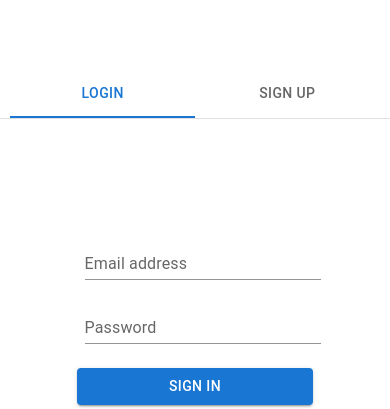
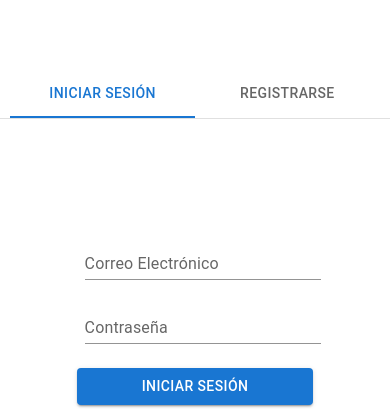
Before and after one commit to Andyfer004/Proyecto_Software_Frontend, a React Native app: screen /login in a window 390 px wide. Shown: the part 435-844 px from the top of the page. Built offline with nearby package versions, Linux system fonts and the light colour scheme.

Commit message:
Se elimino footer del login

```diff
--- a/src/common/GlobalLayout.tsx
+++ b/src/common/GlobalLayout.tsx
@@ -3,20 +3,19 @@ import { View, StyleSheet, ScrollView } from 'react-native';
 import Header from './Header';
 import Footer from './Footer';
 
-// Definición de la interfaz para las props de GlobalLayout
 interface GlobalLayoutProps {
   children: React.ReactNode;
+  hideFooter?: boolean; // Agregamos la prop hideFooter
 }
 
-const GlobalLayout: React.FC<GlobalLayoutProps> = ({ children }) => {
+const GlobalLayout: React.FC<GlobalLayoutProps> = ({ children, hideFooter }) => {
   return (
     <View style={styles.container}>
-        <ScrollView style={styles.scrollView} contentContainerStyle={styles.contentContainer}>
-            <Header />
-            <View style={styles.content}>{children}</View>
-            <Footer />
-        </ScrollView>
-
+      <ScrollView style={styles.scrollView} contentContainerStyle={styles.contentContainer}>
+        <Header />
+        <View style={styles.content}>{children}</View>
+        {!hideFooter && <Footer />} {/* Footer solo se muestra si hideFooter es false o undefined */}
+      </ScrollView>
     </View>
   );
 };
@@ -28,8 +27,8 @@ const styles = StyleSheet.create({
   },
   content: {
     flex: 1,
-    width:"100%",
-    height:"100%"
+    width: "100%",
+    height: "100%"
   },
   scrollView: {
     width: '100%',
--- a/src/views/Login.tsx
+++ b/src/views/Login.tsx
@@ -6,61 +6,33 @@ import Tabs from '@mui/material/Tabs';
 import Tab from '@mui/material/Tab';
 import GlobalLayout from '../../src/common/GlobalLayout';
 import RegisterScreen from './Register';
-import api from '../api';
 import NotificationService from '../common/AlertNotification';
-import ServiceToken from '../common/ServiceToken';
 import { Platform } from 'react-native';
 import { useNavigation } from '@react-navigation/native';
 import { useNavigate } from 'react-router-dom';
-import { getProfiles } from '../api/profileApi';
 
 const Login: React.FC = () => {
   const [value, setValue] = useState(0);
   const [email, setEmail] = useState('');
   const [password, setPassword] = useState('');
-  const [loadingProfiles, setLoadingProfiles] = useState(false);
 
   const navigation: any = Platform.OS === 'web' ? useNavigate() : useNavigation();
 
-  const handleLogin = async () => {
-    try {
-      const credentials = { email, password };
-      const response = await api.post("/login", credentials);
+  const handleLogin = () => {
+    const hardcodedEmail = "usuario@ejemplo.com";
+    const hardcodedPassword = "contraseña123";
 
-      if (response.data.user) {
-        NotificationService.success(response.data.message);
-        ServiceToken.saveToken(response.data.token);
-        localStorage.setItem("user", JSON.stringify(response.data.user));
+    if (email === hardcodedEmail && password === hardcodedPassword) {
+      NotificationService.success("Inicio de sesión exitoso");
+      localStorage.setItem("user", JSON.stringify({ email }));
 
-        await handleFetchProfiles();
-
-        if (Platform.OS === 'web') {
-          navigation('/home');
-        } else if (typeof navigation.navigate === 'function') {
-          navigation.navigate("home" as never);
-        }
+      if (Platform.OS === 'web') {
+        navigation('/home');
+      } else if (typeof navigation.navigate === 'function') {
+        navigation.navigate("home" as never);
       }
-    } catch (error: any) {
-      console.error('Error en el login:', error);
-      NotificationService.handleErrors(error.response);
-    }
-  };
-
-  const handleFetchProfiles = async () => {
-    setLoadingProfiles(true);
-    try {
-      const profiles = await getProfiles();
-
-      if (profiles && profiles.length > 0) {
-        const firstProfile = profiles[0];
-        localStorage.setItem('selectedProfile', firstProfile.id.toString());
-        NotificationService.success(`Perfil ${firstProfile.name} seleccionado`);
-      }
-    } catch (error) {
-      console.error('Error al obtener los perfiles:', error);
-      NotificationService.error('Error al obtener los perfiles');
-    } finally {
-      setLoadingProfiles(false);
+    } else {
+      NotificationService.error("Correo electrónico o contraseña incorrectos");
     }
   };
 
@@ -69,10 +41,10 @@ const Login: React.FC = () => {
   };
 
   return (
-    <GlobalLayout>
+    <GlobalLayout hideFooter> {/* Pasamos hideFooter para ocultar el footer */}
       <Box sx={{ height: "100vh" }} className="row justify-content-center align-items-center">
-        <Box sx={{ display: 'flex', justifyContent: 'center', mb: 2 }}> {/* Removed borderBottom here */}
-          <img src={'assets/logo1.png'} alt="Logo" style={{ width: '450px', height: 'auto' }} /> {/* Increased width */}
+        <Box sx={{ display: 'flex', justifyContent: 'center', mb: 2 }}>
+          <img src={'assets/logo1.png'} alt="Logo" style={{ width: '450px', height: 'auto' }} />
         </Box>
         <Box sx={{ width: '95%', borderBottom: 1, borderColor: 'divider' }}>
           <Tabs
@@ -81,19 +53,38 @@ const Login: React.FC = () => {
             variant="fullWidth"
             aria-label="nav tabs example"
           >
-            <Tab label="Login" />
-            <Tab label="Sign Up" />
+            <Tab label="Iniciar Sesión" />
+            <Tab label="Registrarse" />
           </Tabs>
         </Box>
         {value === 0 ? (
           <form style={{ width: '63%' }}>
             <Box sx={{ '& > :not(style)': { m: 1 }, mt: 2 }}>
-              <TextField fullWidth value={email} onChange={(e) => setEmail(e.target.value)} label="Email address" variant="standard" />
-              <TextField fullWidth value={password} onChange={(e) => setPassword(e.target.value)} label="Password" type="password" variant="standard" />
+              <TextField
+                fullWidth
+                value={email}
+                onChange={(e) => setEmail(e.target.value)}
+                label="Correo Electrónico"
+                variant="standard"
+              />
+              <TextField
+                fullWidth
+                value={password}
+                onChange={(e) => setPassword(e.target.value)}
+                label="Contraseña"
+                type="password"
+                variant="standard"
+              />
             </Box>
 
-            <Button fullWidth variant="contained" color="primary" sx={{ mt: 2, mb: 2 }} onClick={handleLogin}>
-              Sign in
+            <Button
+              fullWidth
+              variant="contained"
+              color="primary"
+              sx={{ mt: 2, mb: 2 }}
+              onClick={handleLogin}
+            >
+              Iniciar Sesión
             </Button>
           </form>
         ) : (
```
